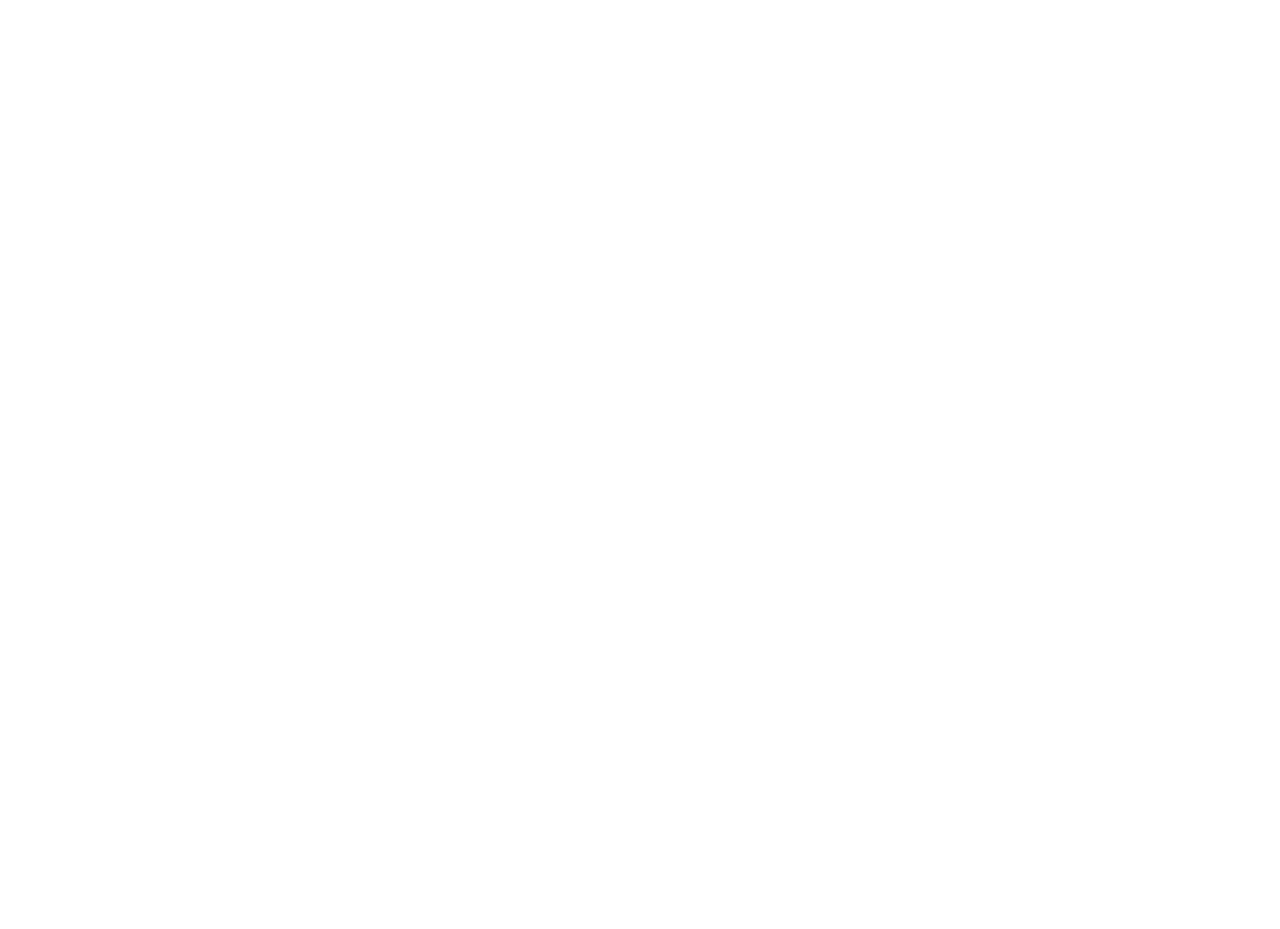
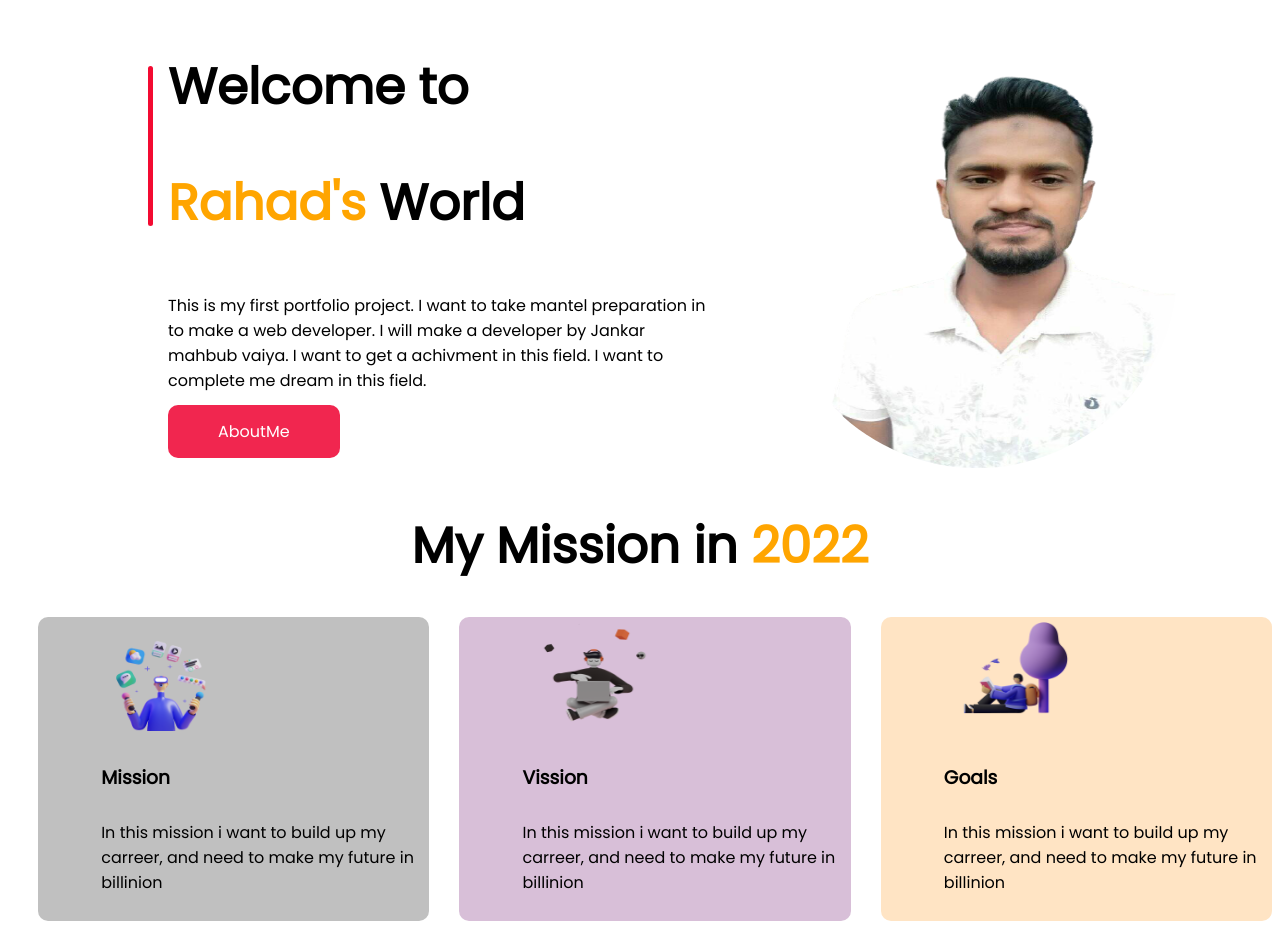
Before and after one commit to Rahadm19/myportfolio, a plain HTML site: page index.html in a window 1280 px wide. Before the commit the page ends 800 px from the top, so only its background shows below. Drawn offline with Linux system fonts and the light colour scheme.

Commit message:
second section

```diff
--- a/index.html
+++ b/index.html
@@ -7,8 +7,48 @@
     <title>Md.Nure Alam Rahad</title>
     <link rel="icon" href="images/icon/icn.png">
     <link rel="stylesheet" href="style.css">
+    <link rel="preconnect" href="https://fonts.googleapis.com">
+    <link rel="preconnect" href="https://fonts.gstatic.com" crossorigin>
+    <link href="https://fonts.googleapis.com/css2?family=Poppins&display=swap" rel="stylesheet">
 </head>
 <body>
+    <section id="top-section">
+        <span class="vr"></span>
+        <div class="about-headding">
+            <div class="headline half-width">
+                <h1>Welcome to </h1>
+                <h1><span class="orange"">Rahad's </span>World</h1>
+                <p>This is my first portfolio project. I want to take mantel preparation in to make a web developer. I will make a developer by Jankar mahbub vaiya. I want to get a achivment in this field. I want to complete me dream in this field.  </p>
+                <a class="link-button" href="#">AboutMe</a>
+            </div>
+            <div class="head-image half-width">
+                <img src="images/person/rahad.jpg" alt="">
+            </div>
+        </div>
+    </section>
+
+    <div class="futurehead">
+        <h1>My Mission in <span class="orange">2022</span></section></h1>
+    </div>
+    <section id="futurplan">
+            <div class="mission width-onethird">
+                <img src="images/illustrators/illustrator-1.png" alt="">
+                <h3>Mission</h3>
+                <p>In this mission i want to build up my carreer, and need to make my future in billinion</p>
+            </div>
+            <div class="vission width-onethird">
+                <img src="images/illustrators/illustrator-2.png" alt="">
+                <h3>Vission</h3>
+                <p>In this mission i want to build up my carreer, and need to make my future in billinion</p>
+            </div>
+            <div class="goal width-onethird">
+                <img src="images/illustrators/illustrator-3.png" alt="">
+                <h3>Goals</h3>
+                <p>In this mission i want to build up my carreer, and need to make my future in billinion</p>
+            </div>
+
+    </section>
+
 
 </body>
 </html>
--- a/style.css
+++ b/style.css
@@ -0,0 +1,87 @@
+body{
+    font-family: 'Poppins', sans-serif;
+}
+.vr:before{
+    content: "";
+  width: 5px;
+  height: 160px;
+  background-color: rgb(243, 10, 49);
+  border-radius: 20px;
+  left: 8px;
+  top: 36px;
+  position: absolute;
+  margin-left: 140px;
+  margin-top: 30px;
+}
+h1{
+    font-size: 50px;
+}
+.orange{
+    color: orange;
+}
+.half-width{
+    width: 50%;
+}
+.about-headding{
+    display: flex;
+}
+.headline{
+    margin-left: 160px;
+}
+#top-section{
+    overflow: hidden;
+
+}
+p{
+    padding: 10px 10px 10px 0;
+}
+.link-button{
+    text-decoration: none;
+    background-color: rgb(241, 38, 79);
+    padding: 15px 50px;
+    color: white;
+    border-radius: 10px;
+
+}
+.head-image img{
+    height: 400px;
+    width: 400px;;
+   margin-top: 60px;
+   margin-left: 57px;
+    border-radius: 200px;
+
+}
+
+/*mission*/
+.width-onethird{
+    width: 30%;
+    padding-left: 5%;
+    margin-left: 30px;
+    border-radius: 10px;
+    box-shadow: blanchedalmond;
+
+}
+#futurplan{
+    display: flex;
+    width: 100%;
+
+}
+.futurehead h1{
+    text-align: center;
+}
+.width-onethird img{
+    height: 120px;
+    width: 140px;
+}
+.mission{
+    background-color: silver;
+
+    }
+.vission{
+    background-color: thistle;
+
+}
+.goal{
+    background-color: bisque;
+
+}
```
Also changed, not shown: images/person/rahad.jpg (added), images/shapes/abstract-png-free-download-vector-shapes-11563272666p3bnvv79tl.png (added).
